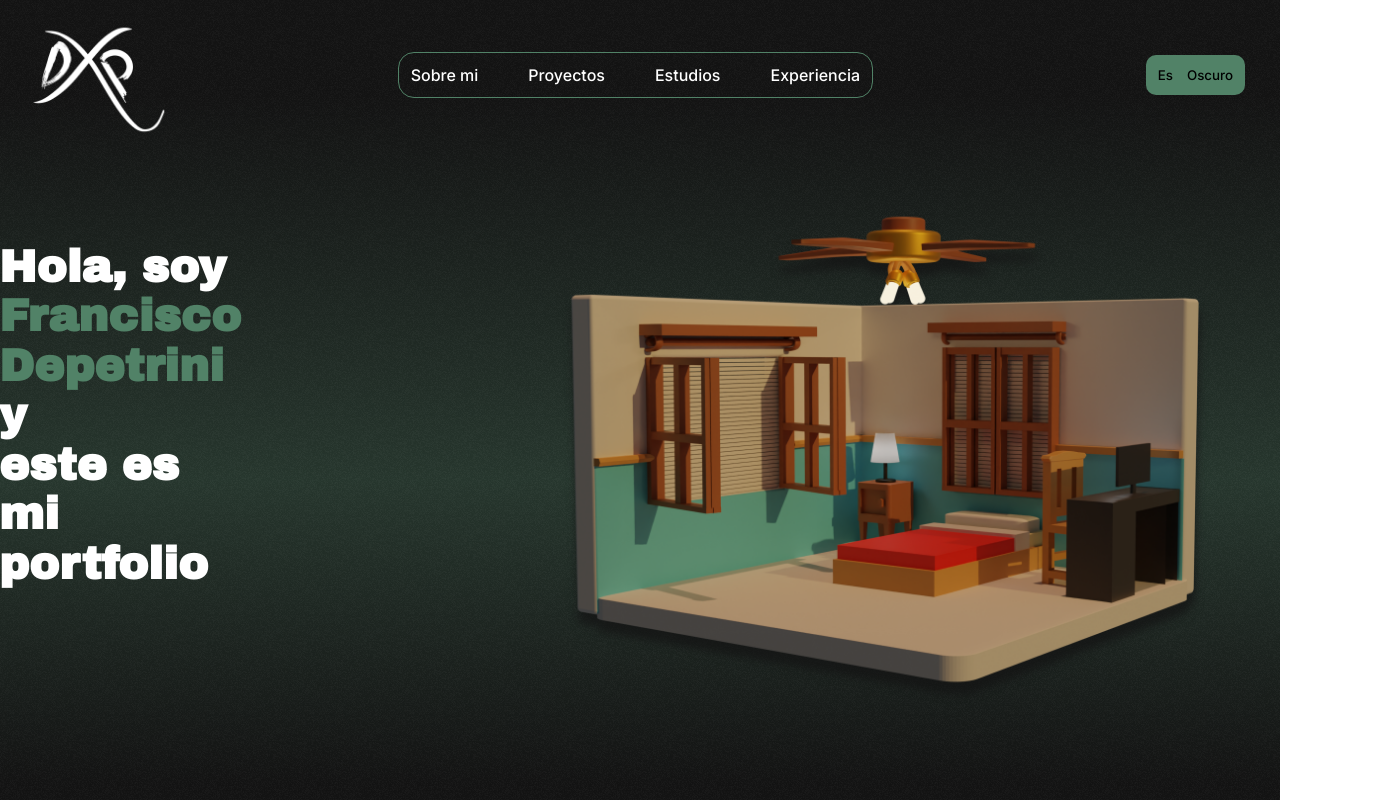
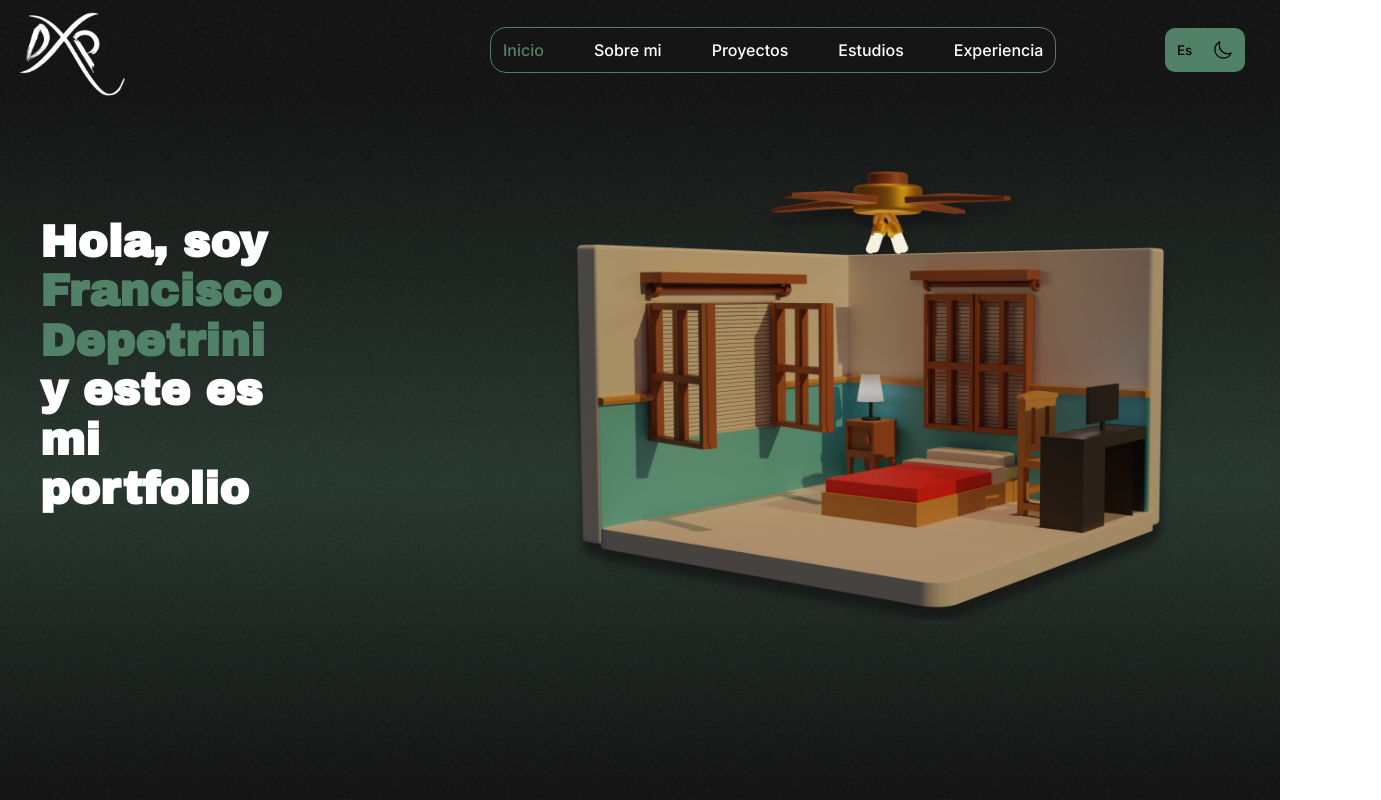
Before and after one commit to FrannnDepetrini/Mi-Portfolio, a React (Vite) app: page / in a window 1280 px wide. Shown: the top 800 px of the page, 1381 px wide, since content can reach past the window. Built offline with nearby package versions, Linux system fonts and the light colour scheme.

Commit message:
Tercer commit: Algunas animaciones en home | Navbar funcional |Instalacion Dep ReactTyped

```diff
--- a/package.json
+++ b/package.json
@@ -11,7 +11,9 @@
   },
   "dependencies": {
     "react": "^19.0.0",
-    "react-dom": "^19.0.0"
+    "react-dom": "^19.0.0",
+    "react-icons": "^5.5.0",
+    "react-typed": "^2.0.12"
   },
   "devDependencies": {
     "@eslint/js": "^9.19.0",
--- a/src/page/Page.css
+++ b/src/page/Page.css
@@ -1,4 +1,8 @@
 @import url("../utils/colors/colors.css");
+
+html {
+  scroll-behavior: smooth;
+}
 
 * {
   box-sizing: border-box;
--- a/src/page/Page.jsx
+++ b/src/page/Page.jsx
@@ -1,24 +1,34 @@
 import { Home, About, Experience, Projects, Studies } from "../views/index";
+
 import "./Page.css";
+
+const handleScroll = (sectionId) => {
+  const section = document.getElementById(sectionId);
+
+  section.scrollIntoView({
+    behavior: "smooth",
+    block: "start",
+  });
+};
 
 const Page = () => {
   return (
     <div className="page_container">
-      <div className="slides home">
-        <Home></Home>
-      </div>
-      <div className="slides about">
+      <section id="home" className="slides home">
+        <Home scrollSection={handleScroll}></Home>
+      </section>
+      <section id="about" className="slides about">
         <About></About>
-      </div>
-      <div className="slides projects">
+      </section>
+      <section id="projects" className="slides projects">
         <Projects></Projects>
-      </div>
-      <div className="slides studies">
+      </section>
+      <section id="studies" className="slides studies">
         <Studies></Studies>
-      </div>
-      <div className="slides experience">
+      </section>
+      <section id="experience" className="slides experience">
         <Experience></Experience>
-      </div>
+      </section>
     </div>
   );
 };
--- /dev/null
+++ b/src/utils/icons/index.js
@@ -0,0 +1 @@
+export { IoMoonOutline as IoMoonOutline } from "react-icons/io5";
--- a/src/views/home/Home.css
+++ b/src/views/home/Home.css
@@ -15,13 +15,37 @@
   align-items: center;
 }
 
+.main_container {
+  display: flex;
+  justify-content: center;
+  align-items: center;
+  height: 50%;
+}
+
+.h1_container {
+  width: 400px;
+}
+
+.h1_container h1 {
+  line-height: 1.1;
+  font-size: 45px;
+  font-family: var(--archblack);
+  color: white;
+  margin-bottom: 70px;
+  margin-right: 90px;
+}
+
+span {
+  color: var(--lightBlue);
+}
+
 .icon {
   background-image: url(../../utils/images/LogoDpx.png);
   background-repeat: no-repeat;
   background-size: contain;
   background-position: center;
-  height: 250px;
-  width: 250px;
+  height: 200px;
+  width: 200px;
   position: relative;
   bottom: 50px;
 }
@@ -38,7 +62,6 @@
   display: flex;
   justify-content: space-between;
   gap: 50px;
-  margin-right: 90px;
   margin-bottom: 100px;
   border: 1px solid var(--lightBlue);
   padding: 12px;
@@ -46,53 +69,98 @@
   font-family: "inter";
   font-weight: 500;
   color: white;
+  position: fixed;
+  left: 490px;
+  z-index: 2;
+  backdrop-filter: blur(7px);
+}
+
+.menu_container div {
+  cursor: pointer;
+}
+
+.menu_container div:hover {
+  color: var(--lightBlue);
+}
+
+.home_focus,
+.about_focus,
+.projects_focus,
+.studies_focus,
+.experience_focus {
+  color: var(--lightBlue);
 }
 
 .theme_container {
   display: flex;
   justify-content: space-between;
-  gap: 14px;
+  gap: 20px;
   margin-bottom: 100px;
   background-color: var(--lightBlue);
   padding: 12px;
   border-radius: 10px;
+  width: 80px;
 }
 
 .theme_container button {
+  cursor: pointer;
   background: none;
   border: none;
   font-family: "inter";
   font-weight: 500;
+  /* z-index: 2; */
 }
 
-.main_container {
-  display: flex;
-  justify-content: center;
-  align-items: center;
-  height: 50%;
+.theme_container button:hover {
+  color: white;
 }
 
-.h1_container h1 {
-  line-height: 1.1;
-  font-size: 45px;
-  font-family: var(--archblack);
-  color: white;
-  margin-bottom: 70px;
-  margin-right: 90px;
+.theme_container svg {
+  cursor: pointer;
+  font-size: 20px;
 }
 
-span {
-  color: var(--lightBlue);
+.theme_container svg:hover {
+  color: white;
 }
 
+.image_container {
+  height: 400px;
+  width: 800px;
+}
 .image {
+  cursor: pointer;
+  /* background-color: green; */
   background-image: url("../../utils/images/casaLowPoly.png");
   background-position: center;
+  transform: translate(50px, -60px);
+
   background-repeat: no-repeat;
-  background-size: contain;
-  width: 950px;
-  height: 950px;
+  background-size: cover;
+  height: 500px;
   filter: drop-shadow(1px 12px 4px rgba(19, 19, 19, 0.729));
+  transition: transform 0.5s ease-in-out;
+  clip-path: inset(20px 120px 20px 85px);
+}
+
+.moved {
+  transform: translate(50px, -125px);
+}
+
+.imgInf {
+  font-family: "inter";
+  font-weight: 600;
+  opacity: 0;
   position: relative;
-  left: 100px;
+  left: 250px;
+  bottom: 30px;
+  transition: all 0.3s ease-in-out;
+  text-align: center;
+  color: white;
+  font-style: italic;
+  font-size: 16px;
 }
+
+.visible {
+  opacity: 1;
+}
--- a/src/views/home/Home.jsx
+++ b/src/views/home/Home.jsx
@@ -1,6 +1,40 @@
+import { ReactTyped } from "react-typed";
+import { IoMoonOutline } from "../../utils/icons";
+import { useState } from "react";
 import "./Home.css";
 
-const Home = () => {
+const Home = ({ scrollSection }) => {
+  const [activeIndex, setActiveIndex] = useState("home");
+  const [visibleImgInf, setVisibleImgInf] = useState(false);
+  const [movedImg, setMovedImg] = useState(false);
+  const [language, setLanguage] = useState("Es");
+  const onScroll = (scrollId) => {
+    setActiveIndex(scrollId);
+    scrollSection(scrollId);
+  };
+
+  const handleLanguage = () => {
+    if (language == "Es") {
+      setLanguage("En");
+    } else {
+      setLanguage("Es");
+    }
+  };
+
+  const showImgInf = () => {
+    if (!visibleImgInf) {
+      setMovedImg(true);
+      setTimeout(() => {
+        setVisibleImgInf(true);
+      }, 600);
+    } else {
+      setVisibleImgInf(false);
+      setTimeout(() => {
+        setMovedImg(false);
+      }, 400);
+    }
+  };
+
   return (
     <div className="home_container">
       <div className="nav_container">
@@ -8,36 +42,79 @@ const Home = () => {
           <div className="icon"></div>
         </div>
         <div className="menu_container">
-          <div onClick={() => {}} className="about">
+          <div
+            onClick={() => onScroll("home")}
+            className={activeIndex == "home" ? "home_focus" : "home"}
+          >
+            Inicio
+          </div>
+          <div
+            onClick={() => onScroll("about")}
+            className={activeIndex == "about" ? "about_focus" : "about"}
+          >
             Sobre mi
           </div>
-          <div onClick={() => {}} className="about">
+          <div
+            onClick={() => onScroll("projects")}
+            className={
+              activeIndex == "projects" ? "projects_focus" : "projects"
+            }
+          >
             Proyectos
           </div>
-          <div onClick={() => {}} className="about">
+          <div
+            onClick={() => onScroll("studies")}
+            className={activeIndex == "studies" ? "studies_focus" : "studies"}
+          >
             Estudios
           </div>
-          <div onClick={() => {}} className="about">
+          <div
+            onClick={() => onScroll("experience")}
+            className={
+              activeIndex == "experience" ? "experience_focus" : "experience"
+            }
+          >
             Experiencia
           </div>
         </div>
         <div className="theme_container">
-          <button>Es</button>
-          <button>Oscuro</button>
+          <button onClick={handleLanguage}>{language}</button>
+          <IoMoonOutline />
         </div>
       </div>
       <div className="main_container">
         <div className="h1_container">
           <h1>
             Hola, soy <br />
-            <span>Francisco</span> <br /> <span>Depetrini </span>
-            y <br /> este es <br /> mi <br /> portfolio
+            <ReactTyped
+              typeSpeed={60}
+              showCursor={false}
+              strings={["Francisco"]}
+            />
+            {/* <span>Francisco</span> */}
+            <br />
+            <span>
+              <ReactTyped
+                typeSpeed={60}
+                showCursor={false}
+                startDelay={700}
+                strings={["Depetrini"]}
+              />
+            </span>
+            <br />y este es <br /> mi <br /> portfolio
           </h1>
         </div>
         <div className="image_container">
-          <div className="image"></div>
+          <div
+            onClick={showImgInf}
+            className={`image ${movedImg ? "moved" : ""}`}
+          ></div>
         </div>
       </div>
+      <h1 className={`imgInf ${visibleImgInf ? "visible" : ""}`}>
+        &quot; Modelo low-poly de mi habitacion <br />
+        hecho en 3d por mi &quot;
+      </h1>
     </div>
   );
 };
```
Also changed, not shown: eslint.config.js (+18 -17 lines), 1 other file (tests, documents, lock files or other folders).
